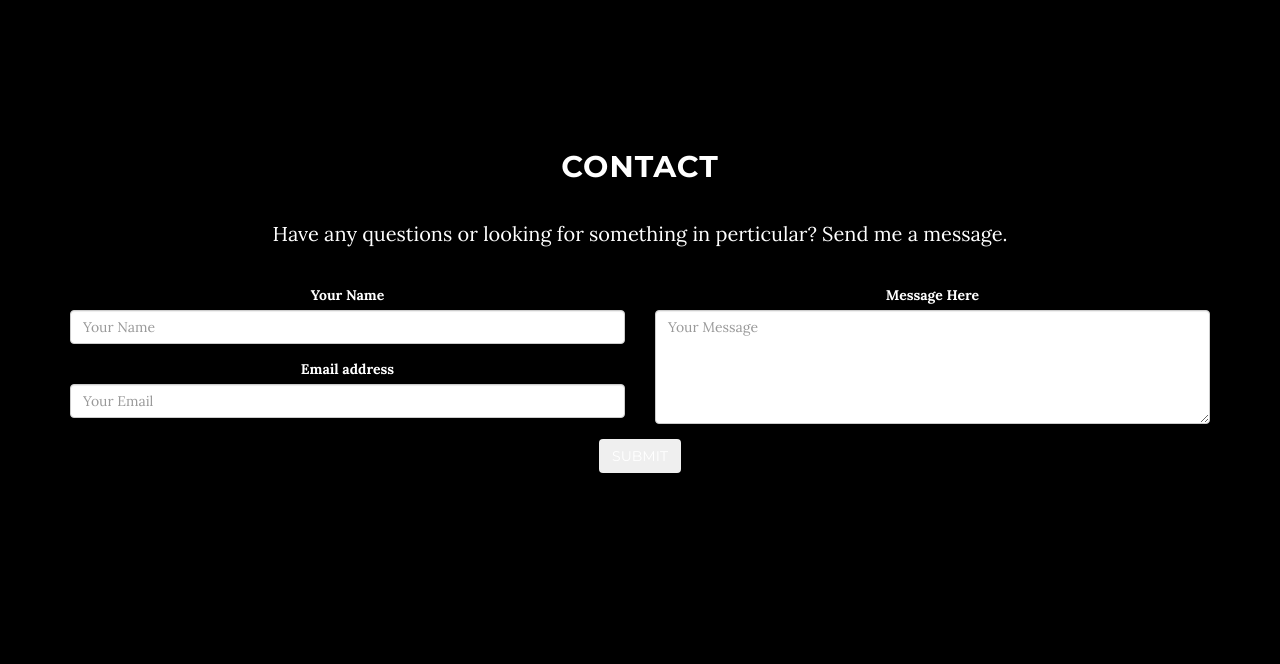
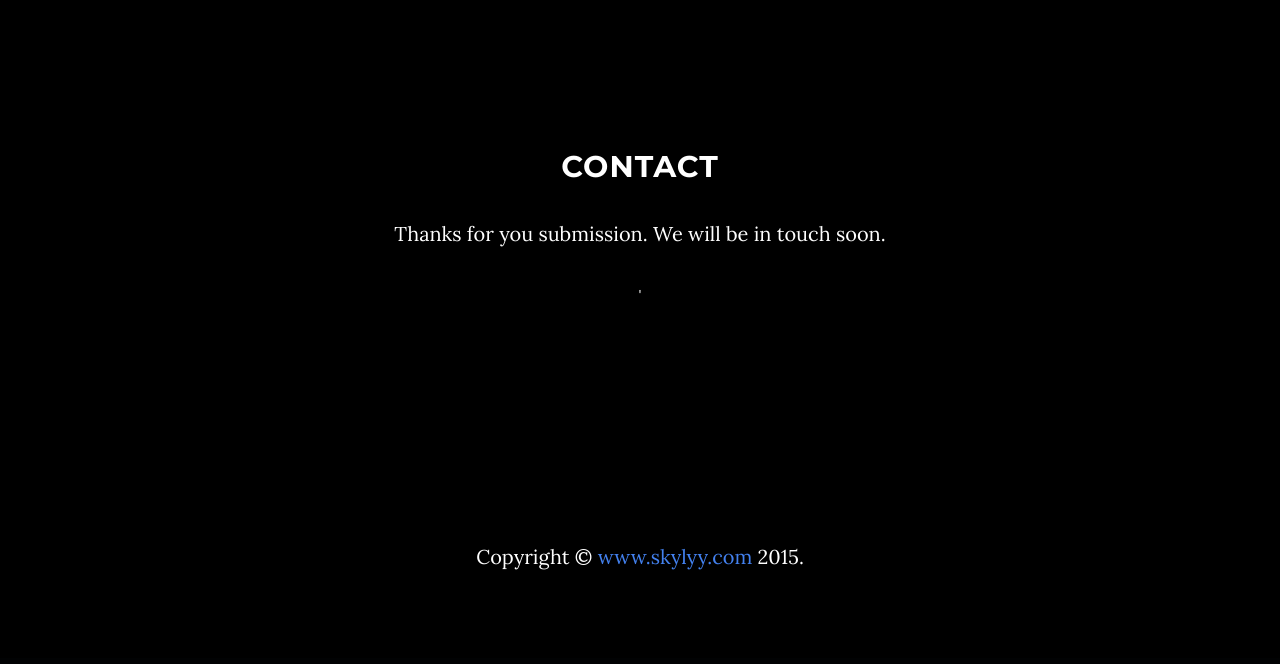
Before and after one commit to skybone/photo-midterm, a PHP site: page /index.php?success=1 in a window 1280 px wide. Shown: the part 4110-4774 px from the top of the page. After the commit the page ends 4680 px from the top, so only its background shows below. Run offline with PHP 8.4, Linux system fonts and the light colour scheme; some web fonts are replaced.

Commit message:
update to check if form submission was successful; then hides the form

```diff
--- a/index.php
+++ b/index.php
@@ -167,12 +167,13 @@
         <div class="row">
                 <div class="col-lg-12">
                     <h2>Contact</h2>
-                                <p>Have any questions or looking for something in perticular? Send me a message.</p>
+                            <?php $check = $_GET['success']; ?>
+
+                                <p <?php if(isset($_GET['success'])) { echo " style='display:none;'";}?>>Have any questions or looking for something in perticular? Send me a message.</p>
+                                <?php if(isset($_GET['success'])) { echo " <p>Thanks for you submission. We will be in touch soon.</p>'";}?>
                         <div class="row">
                             <div class="col-md-12">
-
-
-                            <form role="form" data-toggle="validator" name="contactform" method="post" action="mail.php">
+                            <form role="form"<?php if(isset($_GET['success'])) { echo " style='display:none;'";}?> data-toggle="validator" name="contactform" method="post" action="mail.php">
                                 <div class="row">
                                     <div class="col-md-6">
                                     <div class="form-group">
@@ -195,7 +196,6 @@
                                     <button type="submit" value="submit" class="btn btn-blue large">Submit</button>
 
                             </form>
-
 
                         </div>
                 </div>
--- a/mail.php
+++ b/mail.php
@@ -11,6 +11,6 @@
     $message = "From: $name, Email: $email<br /><hr />$text";
     mb_send_mail($emailto, $subject, $message, $headers);
     ob_flush();
-    header("Location: index.php");
+    header("Location: index.php?success");
 
 ?>
```
Also changed, not shown: 1 other file.
